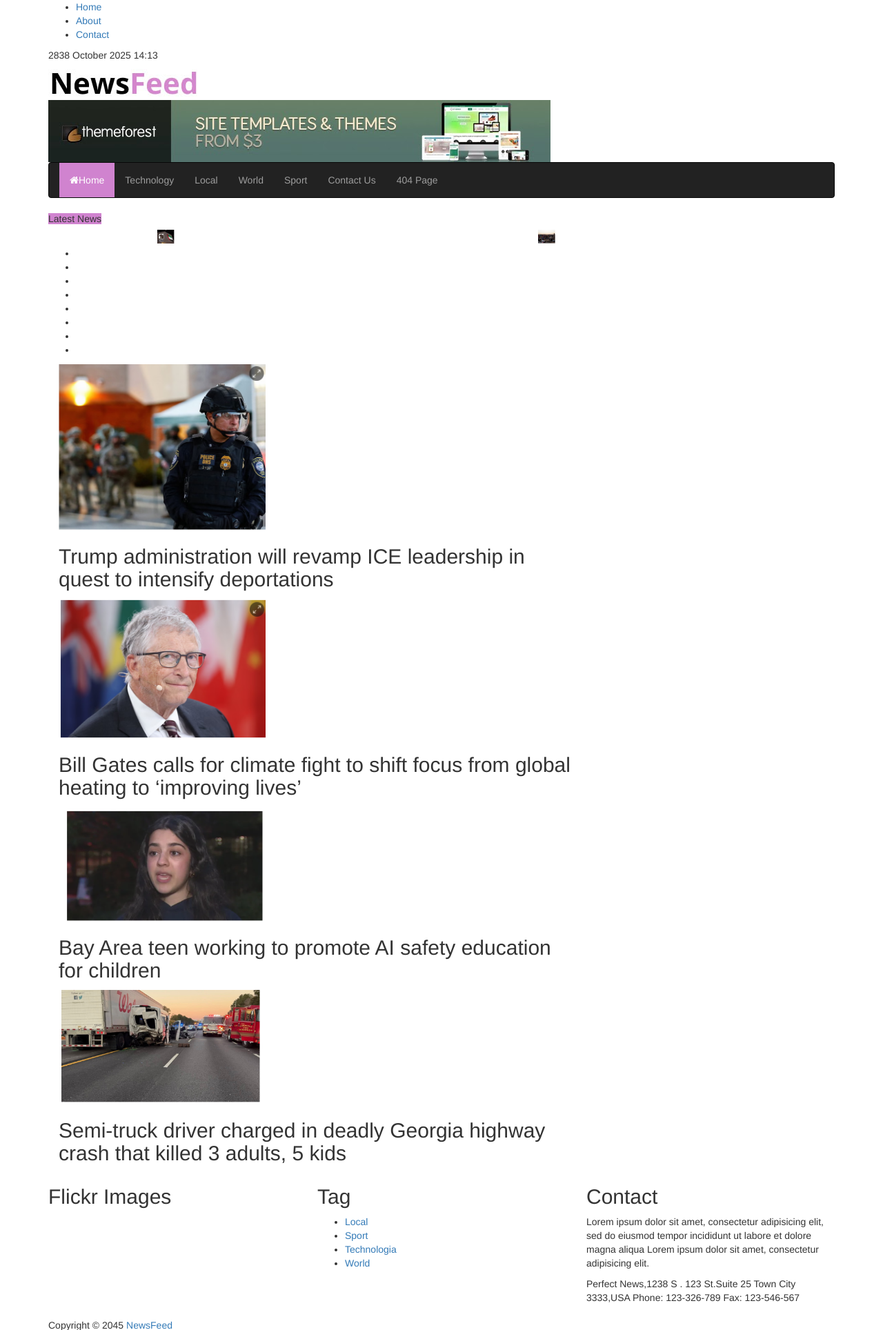
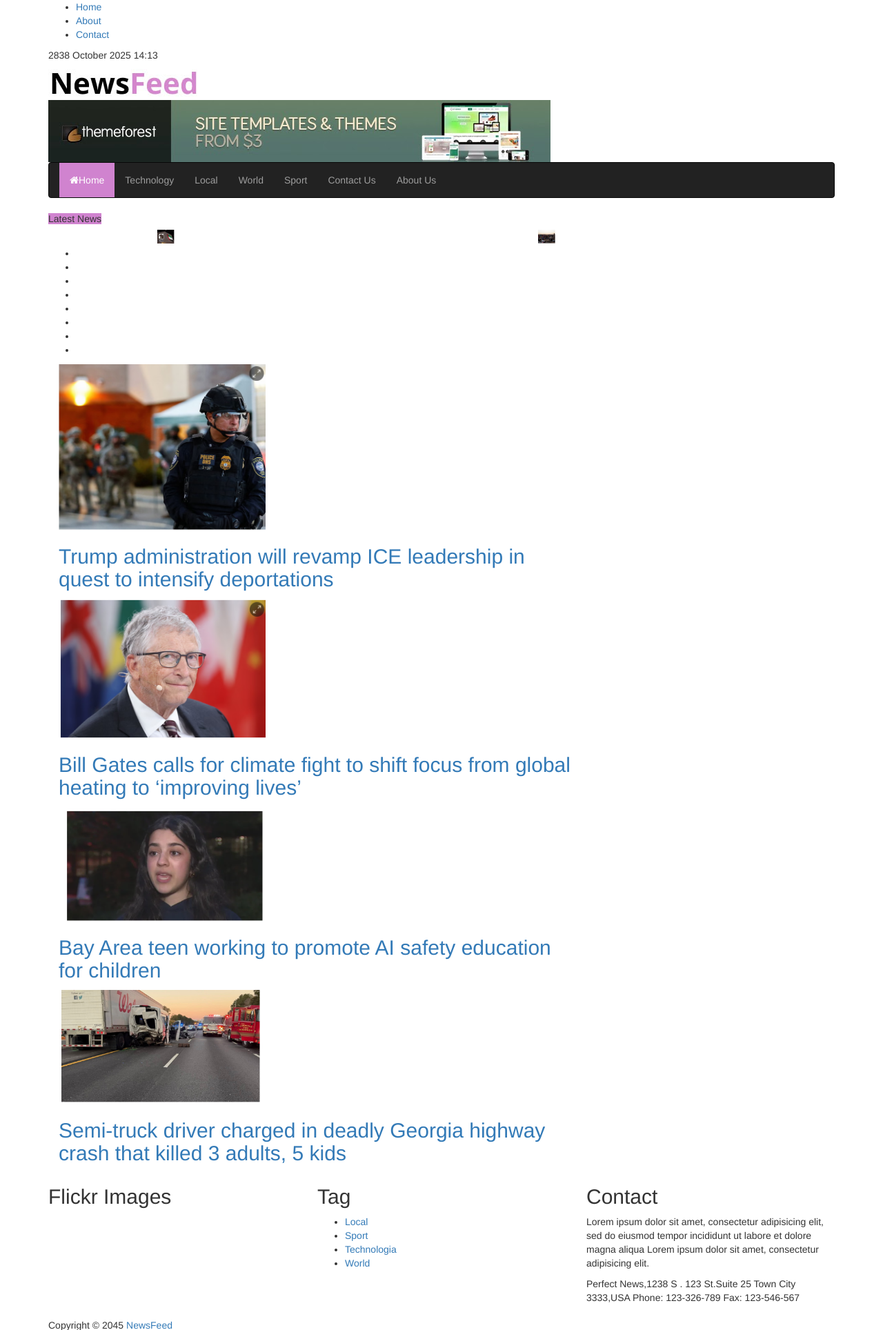
Before and after one commit to Bigmony23/News_blog_mohirdev, a Django app: page /local/ in a window 1280 px wide. Shown: the top 1928 px of the page at 69% size. Run offline with Django 5.2, Linux system fonts and the light colour scheme; data comes from the database, SQL or seed files in the repository; both versions use the stored data as it was after the commit; some libraries are stand-ins or nearby versions.

Commit message:
changing titles to url

```diff
--- a/templates/news/base.html
+++ b/templates/news/base.html
@@ -61,13 +61,13 @@
       </div>
       <div id="navbar" class="navbar-collapse collapse">
         <ul class="nav navbar-nav main_nav">
-          <li class="active"><a href="index.html"><span class="fa fa-home desktop-home"></span><span class="mobile-show">Home</span></a></li>
+          <li class="active"><a href="{% url 'home_page' %}"><span class="fa fa-home desktop-home"></span><span class="mobile-show">Home</span></a></li>
           <li><a href="{% url 'tecno_news' %}">Technology</a></li>
           <li><a href="{% url 'local_news' %}">Local</a></li>
           <li><a href="{% url 'world_news' %}">World</a></li>
             <li><a href="{% url 'sport_news' %}">Sport</a></li>
           <li><a href="{% url 'contact' %}">Contact Us</a></li>
-          <li><a href="{% url 'about' %}">404 Page</a></li>
+          <li><a href="{% url 'about' %}">About Us</a></li>
         </ul>
       </div>
     </nav>
--- a/templates/news/local_news.html
+++ b/templates/news/local_news.html
@@ -7,8 +7,10 @@
     <div class="container">
     <div class="row">
         <div class="col-sm-8">
+            <a href="{{ news.get_absolute_url }}">
             <img src="{{ news.image.url }}" alt="{{ news.title }}" style="width: 40%" >
             <h2>{{ news.title }}</h2>
+            </a>
         </div>
     </div>
 
--- a/templates/news/sport_news.html
+++ b/templates/news/sport_news.html
@@ -7,8 +7,10 @@
     <div class="container">
     <div class="row">
         <div class="col-sm-8">
+            <a href="{{ news.get_absolute_url }}">
             <img src="{{ news.image.url }}" alt="{{ news.title }}" style="width: 40%" >
             <h2>{{ news.title }}</h2>
+            </a>
         </div>
     </div>
 
--- a/templates/news/tecno_news.html
+++ b/templates/news/tecno_news.html
@@ -7,8 +7,10 @@
     <div class="container">
     <div class="row">
         <div class="col-sm-8">
+            <a href="{{ news.get_absolute_url }}">
             <img src="{{ news.image.url }}" alt="{{ news.title }}" style="width: 40%" >
             <h2>{{ news.title }}</h2>
+            </a>
         </div>
     </div>
 
--- a/templates/news/world_news.html
+++ b/templates/news/world_news.html
@@ -7,8 +7,10 @@
     <div class="container">
     <div class="row">
         <div class="col-sm-8">
+            <a href="{{ news.get_absolute_url }}">
             <img src="{{ news.image.url }}" alt="{{ news.title }}" style="width: 40%" >
             <h2>{{ news.title }}</h2>
+            </a>
         </div>
     </div>
 
```
Also changed, not shown: db.sqlite3, media/news/images/bill.png (added), media/news/images/news3.png (added), media/news/images/news4.png (added), media/news/images/sport3.png (added), media/news/images/sport4.png (added), media/news/images/trump.png (added), media/news/images/world3.png (added), media/news/images/world4.png (added).
